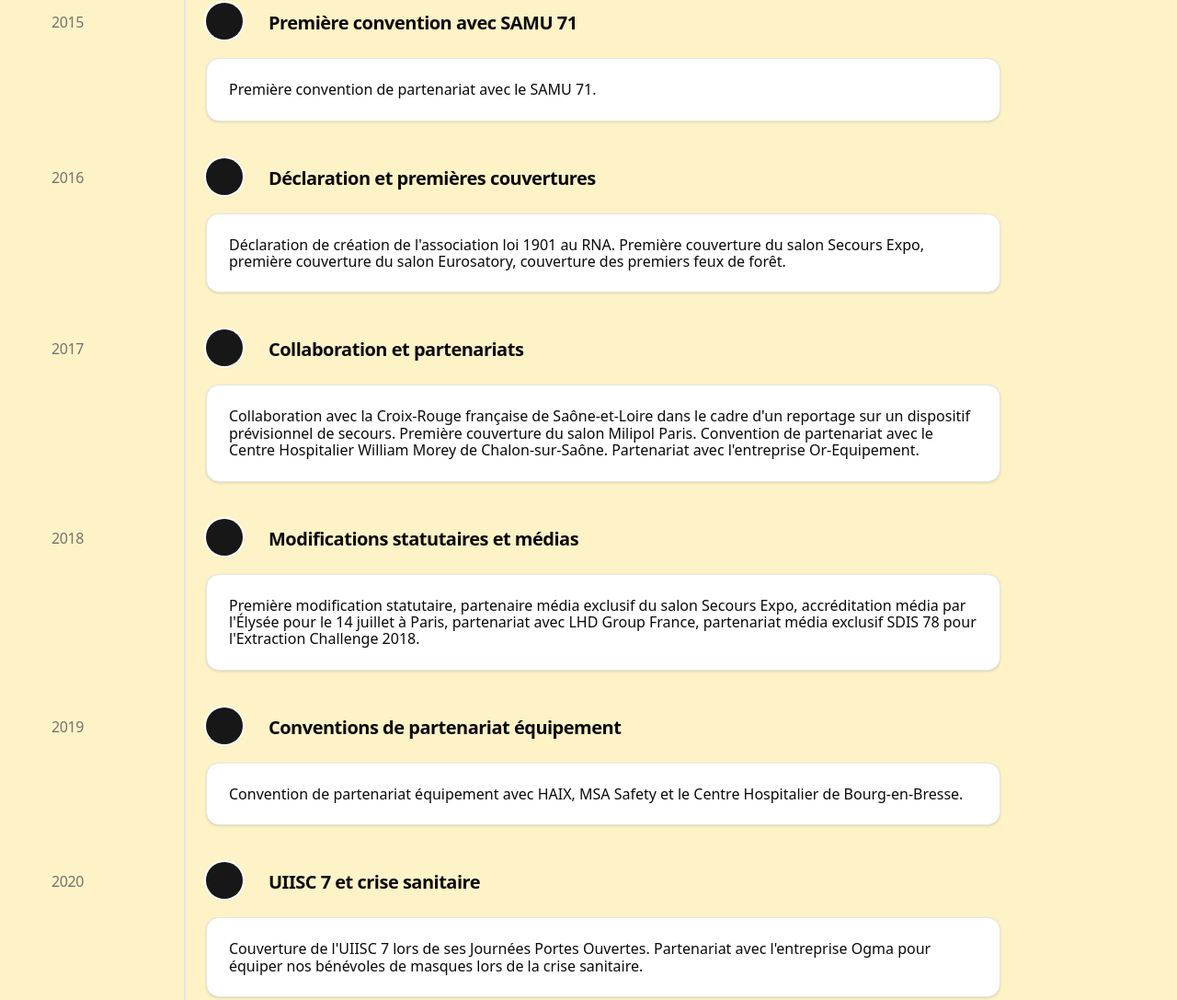
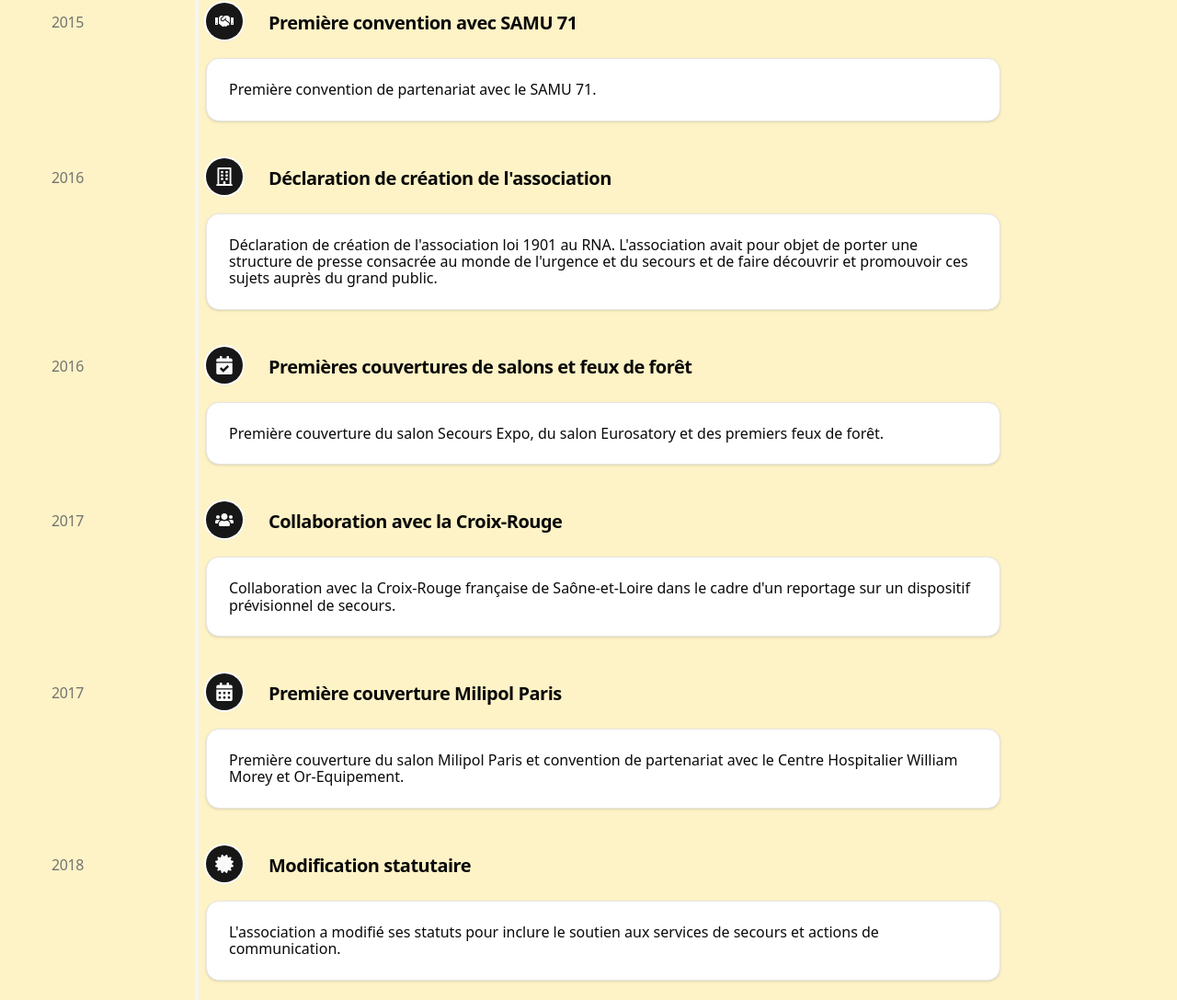
Before and after one commit to NollieChtn6/CRI-public-site, an Astro site: page /association/a-propos in a window 1280 px wide and 2400 px high. Shown: the part 1021-2108 px from the top of the page at 92% size. Built offline with nearby package versions, Linux system fonts and the light colour scheme; Astro itself is replaced by a stand-in of ours.

Commit message:
add icons to milestone steps

```diff
--- a/src/@types/types.d.ts
+++ b/src/@types/types.d.ts
@@ -1,3 +1,5 @@
+import type { IconType } from "react-icons/lib";
+
 export interface SectionInterface {
   label: string;
   path: string;
@@ -56,5 +58,6 @@ export interface TimelineCardProps {
   endYear: number | null;
   title: string;
   text: string;
-  iconName?: string;
+  iconName: string;
+  Icon?: IconType;
 }
--- a/src/components/Timeline.tsx
+++ b/src/components/Timeline.tsx
@@ -1,5 +1,8 @@
+import * as FaIcons from "react-icons/fa";
+import * as IoIcons from "react-icons/io5";
+import type { IconType } from "react-icons/lib";
+import * as MdIcons from "react-icons/md";
 import TimelineCard from "@/components/TimelineCard";
-import { Separator } from "@/components/ui/separator";
 import milestones from "@/data/milestones.json";
 import { formatTimelineDate } from "@/utils/formatTimelineDate";
 
@@ -8,19 +11,19 @@ export default function Timeline() {
     <section className="py-20">
       <div className="container">
         <div className="relative mx-auto max-w-4xl">
-          <Separator orientation="vertical" className="bg-muted absolute left-2 top-4" />
+          <div className="absolute left-5 top-0 h-full w-1 bg-muted z-0" />
 
-          {milestones.map((entry) => (
+          {milestones.map((entry) => {
+            const IconComponent =
+              (FaIcons as { [key: string]: IconType })[entry.iconName] ||
+              (IoIcons as { [key: string]: IconType })[entry.iconName] ||
+              (MdIcons as { [key: string]: IconType })[entry.iconName];
+
+            return (
               <div key={entry.id} className="relative mb-10 pl-8">
                 <div className="flex space-x-4">
-                <div
-                  className="
-                    flex h-10 w-10 items-center justify-center
-                    rounded-full bg-primary text-primary-foreground shadow
-                    ring-2 ring-background
-                  "
-                >
-                  {/* <BedIcon className="h-5 w-5" /> */}
+                  <div className="flex h-10 w-10 items-center justify-center rounded-full bg-primary text-primary-foreground shadow ring-2 ring-background">
+                    {IconComponent && <IconComponent className="h-5 w-5" />}
                   </div>
                   <h4 className="rounded-xl py-2 text-xl font-bold tracking-tight xl:mb-4 xl:px-3">
                     {entry.title}
@@ -38,7 +41,8 @@ export default function Timeline() {
                 </h5>
                 <TimelineCard {...entry} />
               </div>
-          ))}
+            );
+          })}
         </div>
       </div>
     </section>
--- a/src/data/milestones.json
+++ b/src/data/milestones.json
@@ -8,7 +8,8 @@
     "endMonth": null,
     "endYear": null,
     "title": "Création du projet Code Rouge",
-    "text": "Le projet Code Rouge a été créé le 10 mars 2015 par Stefan Amarica. Dès son origine, sa vocation principale est de faire découvrir au grand public les services de secours et d'urgence, qu'ils soient professionnels ou bénévoles, et de promouvoir leur action."
+    "text": "Le projet Code Rouge a été créé le 10 mars 2015 par Stefan Amarica. Dès son origine, sa vocation principale est de faire découvrir au grand public les services de secours et d'urgence, qu'ils soient professionnels ou bénévoles, et de promouvoir leur action.",
+    "iconName": "FaRocket"
   },
   {
     "id": "timeline-2015-partner-samu",
@@ -19,43 +20,83 @@
     "endMonth": null,
     "endYear": null,
     "title": "Première convention avec SAMU 71",
-    "text": "Première convention de partenariat avec le SAMU 71."
+    "text": "Première convention de partenariat avec le SAMU 71.",
+    "iconName": "FaHandshake"
   },
   {
-    "id": "timeline-2016",
+    "id": "timeline-2016-creation-association",
     "startDay": null,
     "startMonth": null,
     "startYear": 2016,
     "endDay": null,
     "endMonth": null,
     "endYear": null,
-    "title": "Déclaration et premières couvertures",
-    "text": "Déclaration de création de l'association loi 1901 au RNA. Première couverture du salon Secours Expo, première couverture du salon Eurosatory, couverture des premiers feux de forêt."
+    "title": "Déclaration de création de l'association",
+    "text": "Déclaration de création de l'association loi 1901 au RNA. L'association avait pour objet de porter une structure de presse consacrée au monde de l'urgence et du secours et de faire découvrir et promouvoir ces sujets auprès du grand public.",
+    "iconName": "FaRegBuilding"
   },
   {
-    "id": "timeline-2017",
+    "id": "timeline-2016-salons",
+    "startDay": null,
+    "startMonth": null,
+    "startYear": 2016,
+    "endDay": null,
+    "endMonth": null,
+    "endYear": null,
+    "title": "Premières couvertures de salons et feux de forêt",
+    "text": "Première couverture du salon Secours Expo, du salon Eurosatory et des premiers feux de forêt.",
+    "iconName": "FaCalendarCheck"
+  },
+  {
+    "id": "timeline-2017-collaboration-croix-rouge",
     "startDay": null,
     "startMonth": null,
     "startYear": 2017,
     "endDay": null,
     "endMonth": null,
     "endYear": null,
-    "title": "Collaboration et partenariats",
-    "text": "Collaboration avec la Croix-Rouge française de Saône-et-Loire dans le cadre d'un reportage sur un dispositif prévisionnel de secours. Première couverture du salon Milipol Paris. Convention de partenariat avec le Centre Hospitalier William Morey de Chalon-sur-Saône. Partenariat avec l'entreprise Or-Equipement."
+    "title": "Collaboration avec la Croix-Rouge",
+    "text": "Collaboration avec la Croix-Rouge française de Saône-et-Loire dans le cadre d'un reportage sur un dispositif prévisionnel de secours.",
+    "iconName": "FaUsers"
   },
   {
-    "id": "timeline-2018",
+    "id": "timeline-2017-salons",
+    "startDay": null,
+    "startMonth": null,
+    "startYear": 2017,
+    "endDay": null,
+    "endMonth": null,
+    "endYear": null,
+    "title": "Première couverture Milipol Paris",
+    "text": "Première couverture du salon Milipol Paris et convention de partenariat avec le Centre Hospitalier William Morey et Or-Equipement.",
+    "iconName": "FaCalendarAlt"
+  },
+  {
+    "id": "timeline-2018-modif-statuts",
     "startDay": null,
     "startMonth": null,
     "startYear": 2018,
     "endDay": null,
     "endMonth": null,
     "endYear": null,
-    "title": "Modifications statutaires et médias",
-    "text": "Première modification statutaire, partenaire média exclusif du salon Secours Expo, accréditation média par l'Élysée pour le 14 juillet à Paris, partenariat avec LHD Group France, partenariat média exclusif SDIS 78 pour l'Extraction Challenge 2018."
+    "title": "Modification statutaire",
+    "text": "L'association a modifié ses statuts pour inclure le soutien aux services de secours et actions de communication.",
+    "iconName": "FaCertificate"
   },
   {
-    "id": "timeline-2019",
+    "id": "timeline-2018-partenariat-media",
+    "startDay": null,
+    "startMonth": null,
+    "startYear": 2018,
+    "endDay": null,
+    "endMonth": null,
+    "endYear": null,
+    "title": "Partenariats médias et accréditations",
+    "text": "Partenaire média exclusif du salon Secours Expo, accréditation média par l'Élysée pour le 14 juillet, et partenariat média avec SDIS 78 pour l'Extraction Challenge 2018.",
+    "iconName": "FaCamera"
+  },
+  {
+    "id": "timeline-2019-conventions",
     "startDay": null,
     "startMonth": null,
     "startYear": 2019,
@@ -63,83 +104,103 @@
     "endMonth": null,
     "endYear": null,
     "title": "Conventions de partenariat équipement",
-    "text": "Convention de partenariat équipement avec HAIX, MSA Safety et le Centre Hospitalier de Bourg-en-Bresse."
+    "text": "Conventions de partenariat équipement avec HAIX, MSA Safety et le Centre Hospitalier de Bourg-en-Bresse.",
+    "iconName": "FaTools"
   },
   {
-    "id": "timeline-2020",
+    "id": "timeline-2020-couverture-uiisc",
     "startDay": null,
     "startMonth": null,
     "startYear": 2020,
     "endDay": null,
     "endMonth": null,
     "endYear": null,
-    "title": "UIISC 7 et crise sanitaire",
-    "text": "Couverture de l'UIISC 7 lors de ses Journées Portes Ouvertes. Partenariat avec l'entreprise Ogma pour équiper nos bénévoles de masques lors de la crise sanitaire."
+    "title": "Couverture UIISC 7",
+    "text": "Couverture des Journées Portes Ouvertes et partenariat avec Ogma pour équiper nos bénévoles de masques lors de la crise sanitaire.",
+    "iconName": "FaFireAlt"
   },
   {
-    "id": "timeline-2021",
+    "id": "timeline-2021-partenariats",
     "startDay": null,
     "startMonth": null,
     "startYear": 2021,
     "endDay": null,
     "endMonth": null,
     "endYear": null,
-    "title": "Conventions multiples",
-    "text": "Convention de partenariat avec le parc du Puy Du Fou, la Croix-Rouge française de la Haute-Savoie, convention de reportage avec la Gendarmerie Nationale et durant l'exercice HULL-21."
+    "title": "Partenariats 2021",
+    "text": "Conventions avec Puy Du Fou, Croix-Rouge Haute-Savoie, Gendarmerie Nationale et exercice HULL-21.",
+    "iconName": "FaShieldAlt"
   },
   {
-    "id": "timeline-2022",
+    "id": "timeline-2022-annecy",
     "startDay": null,
     "startMonth": null,
     "startYear": 2022,
     "endDay": null,
     "endMonth": null,
     "endYear": null,
-    "title": "Convention de reportage Annecy",
-    "text": "Convention de reportage avec le Centre Hospitalier Annecy Genevois."
+    "title": "Convention Centre Hospitalier Annecy Genevois",
+    "text": "Convention de reportage avec le Centre Hospitalier Annecy Genevois.",
+    "iconName": "FaHospital"
   },
   {
-    "id": "timeline-2023",
+    "id": "timeline-2023-reorientation",
     "startDay": null,
     "startMonth": null,
     "startYear": 2023,
     "endDay": null,
     "endMonth": null,
     "endYear": null,
-    "title": "Nouvelle orientation",
-    "text": "Nouvelle orientation de l'association pour sensibiliser la population aux risques, promouvoir les acteurs de la Sécurité civile et valoriser leurs missions via photo et vidéo. Conventions avec Gendarmerie Nationale Haute-Savoie, Fédération des Secouristes Français Croix Blanche, Police Nationale Chalon-sur-Saône, exercice ORION-21."
+    "title": "Nouvelle orientation de l'association",
+    "text": "L'association a élargi ses activités pour sensibiliser aux risques, promouvoir les acteurs de la Sécurité civile et valoriser leurs missions via la photographie et la vidéographie.",
+    "iconName": "FaCamera"
   },
   {
-    "id": "timeline-2024",
+    "id": "timeline-2023-partenariats",
+    "startDay": null,
+    "startMonth": null,
+    "startYear": 2023,
+    "endDay": null,
+    "endMonth": null,
+    "endYear": null,
+    "title": "Partenariats 2023",
+    "text": "Conventions avec Gendarmerie Nationale Haute-Savoie, Fédération des Secouristes Français Croix Blanche, Police Nationale Chalon-sur-Saône, exercice ORION-21.",
+    "iconName": "FaHandshake"
+  },
+  {
+    "id": "timeline-2024-partenariats",
     "startDay": null,
     "startMonth": null,
     "startYear": 2024,
     "endDay": null,
     "endMonth": null,
     "endYear": null,
-    "title": "Partenariats récents",
-    "text": "Convention de partenariat avec la Protection Civile de Saône-et-Loire et StandBy."
+    "title": "Partenariats 2024",
+    "text": "Conventions avec Protection Civile Saône-et-Loire et StandBy.",
+    "iconName": "FaUserShield"
   },
   {
-    "id": "timeline-2025",
+    "id": "timeline-2025-conventions",
     "startDay": null,
     "startMonth": null,
     "startYear": 2025,
     "endDay": null,
     "endMonth": null,
     "endYear": null,
-    "title": "Re-conduction d'accords",
-    "text": "Re-conduction de la convention de partenariat avec la Fédération des Secouristes Français Croix Blanche [pas encore signé]."
+    "title": "Conventions 2025",
+    "text": "Re-conduction de la convention avec la Fédération des Secouristes Français Croix Blanche [pas encore signé].",
+    "iconName": "FaHandshake"
   },
   {
-    "id": "timeline-2026",
+    "id": "timeline-2026-conventions",
     "startDay": null,
     "startMonth": null,
     "startYear": 2026,
     "endDay": null,
     "endMonth": null,
     "endYear": null,
-    "title": "Conventions à venir",
-    "text": "Convention de partenariat équipement avec BalyTech, convention tripartite avec la Préfecture de Saône-et-Loire et le SDIS de Saône-et-Loire, convention de partenariat avec le SDIS de Saône-et-Loire [pas encore signé]."
+    "title": "Conventions 2026",
+    "text": "Conventions avec BalyTech, Préfecture & SDIS Saône-et-Loire [pas encore signé].",
+    "iconName": "FaTools"
   }
 ]
```
Lines whose indentation alone changed are shown as unchanged.
